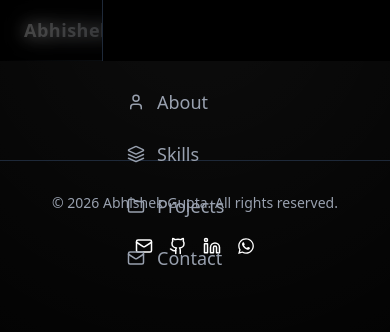
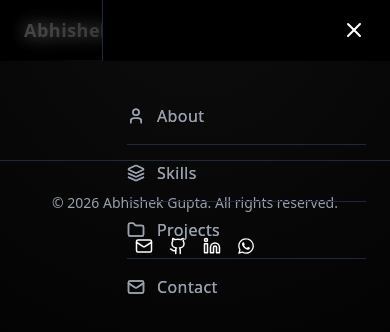
Before and after one commit to abhi11626/Portfolio, a Next.js app: page /navbar in a window 390 px wide. Both pictures are taken after a click on the button 354 px from the left and 30 px from the top of the page. Shown: the top 332 px of the page. Built offline with nearby package versions, Linux system fonts and the light colour scheme.

Commit message:
Changes commited in responsive design

```diff
--- a/app/layout.jsx
+++ b/app/layout.jsx
@@ -1,6 +1,7 @@
 import "./globals.css";
 import Navbar from "./navbar/page";
 import Footer from "@/components/footer";
+import { MenuProvider } from "@/context/menuContext";
 
 export const metadata = {
   title: "Abhishek Gupta | Frontend Engineer",
@@ -14,10 +15,11 @@ export default function RootLayout({ children }) {
   return (
     <html lang="en">
       <body className="bg-black text-white">
-        <Navbar />
-
-        <div className="pt-20">{children}</div>
-        <Footer />
+        <MenuProvider>
+          <Navbar />
+          <div className="pt-20">{children}</div>
+          <Footer />
+        </MenuProvider>
       </body>
     </html>
   );
--- a/app/navbar/page.jsx
+++ b/app/navbar/page.jsx
@@ -3,7 +3,7 @@ import Link from "next/link";
 
 export default function Navbar() {
   return (
-    <header className="fixed top-0 w-full z-50 backdrop-blur-md bg-black/40">
+    <header className="fixed top-0 w-full z-60 backdrop-blur-md bg-black/40">
       <div className="max-w-6xl mx-auto px-6 py-4 flex justify-between items-center">
         <Link href="/">
           <h1 className="group text-lg md:text-xl font-semibold tracking-[0.5px] relative inline-block">
--- a/components/hero.jsx
+++ b/components/hero.jsx
@@ -4,10 +4,16 @@ import Link from "next/link";
 import Image from "next/image";
 import { motion } from "framer-motion";
 import { Download } from "lucide-react";
+import { useMenu } from "@/context/menuContext";
+export default function Hero() {
+  const { open } = useMenu();
 
-export default function Hero() {
   return (
-    <section className="flex flex-col-reverse md:flex-row items-center justify-between px-4 sm:px-6 md:px-12 lg:px-20 py-16 md:py-20 gap-8 md:gap-12">
+    <section
+      className={`relative z-0 transition-all duration-300 flex flex-col-reverse md:flex-row items-center justify-between px-4 sm:px-6 md:px-12 lg:px-20 py-16 md:py-20 gap-8 md:gap-12 ${
+        open ? "blur-sm scale-[0.98]" : ""
+      }`}
+    >
       {/* LEFT CONTENT */}
       <motion.div
         initial={{ opacity: 0, y: 40 }}
--- a/components/navbarClient.jsx
+++ b/components/navbarClient.jsx
@@ -3,8 +3,9 @@
 import Link from "next/link";
 import { usePathname } from "next/navigation";
 import { motion, AnimatePresence } from "framer-motion";
-import { useState } from "react";
 import { User, Layers, Folder, Mail, Menu, X } from "lucide-react";
+import { useMenu } from "@/context/menuContext";
+import { useEffect } from "react";
 
 const navItems = [
   { name: "About", href: "/about", icon: User },
@@ -15,7 +16,20 @@ const navItems = [
 
 export default function NavbarClient() {
   const pathname = usePathname();
-  const [open, setOpen] = useState(false);
+  const { open, setOpen } = useMenu();
+
+  // ✅ Scroll lock when menu opens
+  useEffect(() => {
+    if (open) {
+      document.body.style.overflow = "hidden";
+    } else {
+      document.body.style.overflow = "auto";
+    }
+
+    return () => {
+      document.body.style.overflow = "auto";
+    };
+  }, [open]);
 
   return (
     <>
@@ -51,7 +65,7 @@ export default function NavbarClient() {
       {/* MOBILE BUTTON */}
       <button
         onClick={() => setOpen(!open)}
-        className="md:hidden relative z-50"
+        className="md:hidden relative z-10000"
       >
         <AnimatePresence mode="wait">
           {open ? (
@@ -86,7 +100,7 @@ export default function NavbarClient() {
               animate={{ opacity: 1 }}
               exit={{ opacity: 0 }}
               onClick={() => setOpen(false)}
-              className="fixed inset-0 bg-black/60 backdrop-blur-sm z-40"
+              className="fixed inset-0 bg-black/60 backdrop-blur-sm z-9998"
             />
 
             {/* SLIDE PANEL */}
@@ -95,9 +109,9 @@ export default function NavbarClient() {
               animate={{ x: 0 }}
               exit={{ x: "100%" }}
               transition={{ type: "spring", stiffness: 260, damping: 25 }}
-              className="fixed top-0 right-0 h-full w-72 bg-black border-l border-gray-800 z-50 p-6"
+              className="fixed top-0 right-0 h-full w-72 bg-black border-l border-gray-800 z-9999 p-6"
             >
-              <nav className="flex flex-col gap-6 mt-16">
+              <nav className="flex flex-col mt-16 divide-y divide-gray-800">
                 {navItems.map((item) => {
                   const isActive = pathname.startsWith(item.href);
                   const Icon = item.icon;
@@ -110,8 +124,14 @@ export default function NavbarClient() {
                     >
                       <motion.div
                         whileHover={{ x: 5 }}
-                        className={`flex items-center gap-3 text-lg
-                          ${isActive ? "text-white" : "text-gray-400"}
+                        initial={{ opacity: 0, x: 20 }}
+                        animate={{ opacity: 1, x: 0 }}
+                        className={`flex items-center gap-3 py-4 text-base tracking-wide font-medium transition-all
+                          ${
+                            isActive
+                              ? "text-white"
+                              : "text-gray-400 hover:text-white"
+                          }
                         `}
                       >
                         <Icon size={18} />
--- /dev/null
+++ b/context/menuContext.jsx
@@ -0,0 +1,19 @@
+"use client";
+
+import { createContext, useContext, useState } from "react";
+
+const MenuContext = createContext();
+
+export function MenuProvider({ children }) {
+  const [open, setOpen] = useState(false);
+
+  return (
+    <MenuContext.Provider value={{ open, setOpen }}>
+      {children}
+    </MenuContext.Provider>
+  );
+}
+
+export function useMenu() {
+  return useContext(MenuContext);
+}
```
